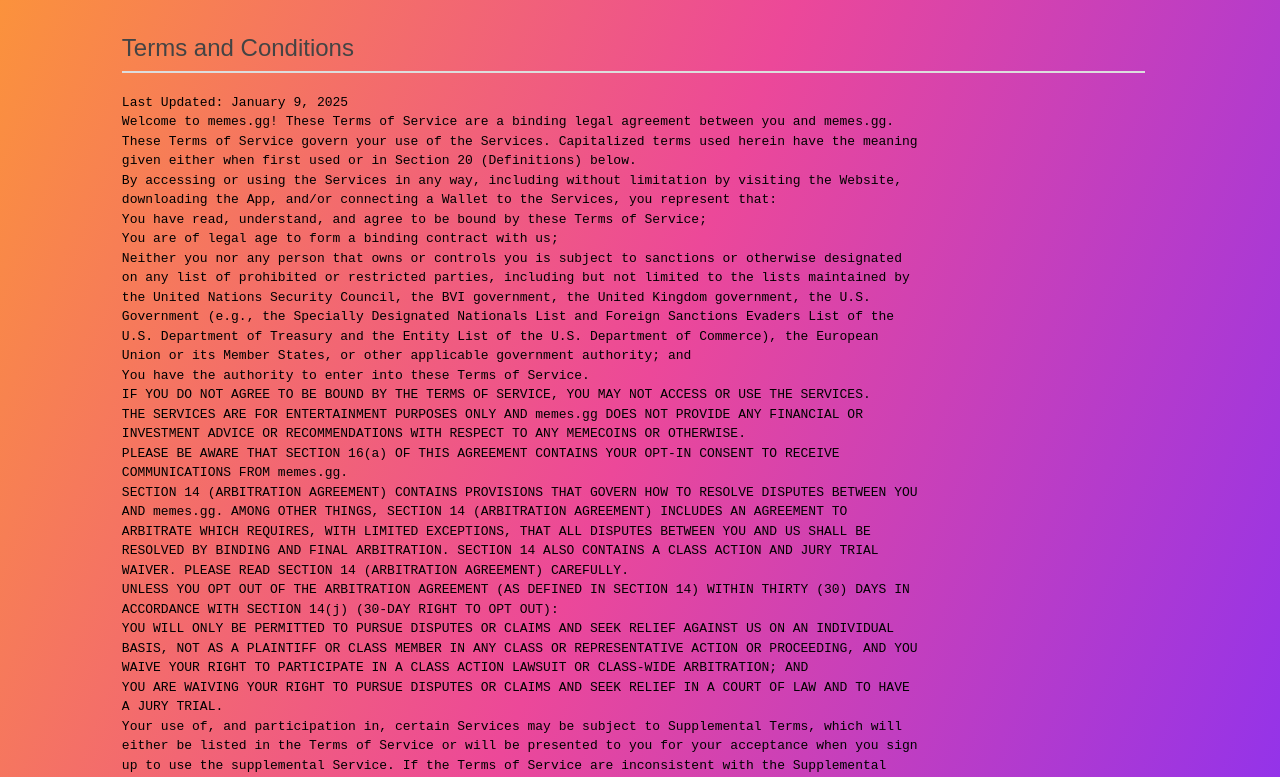
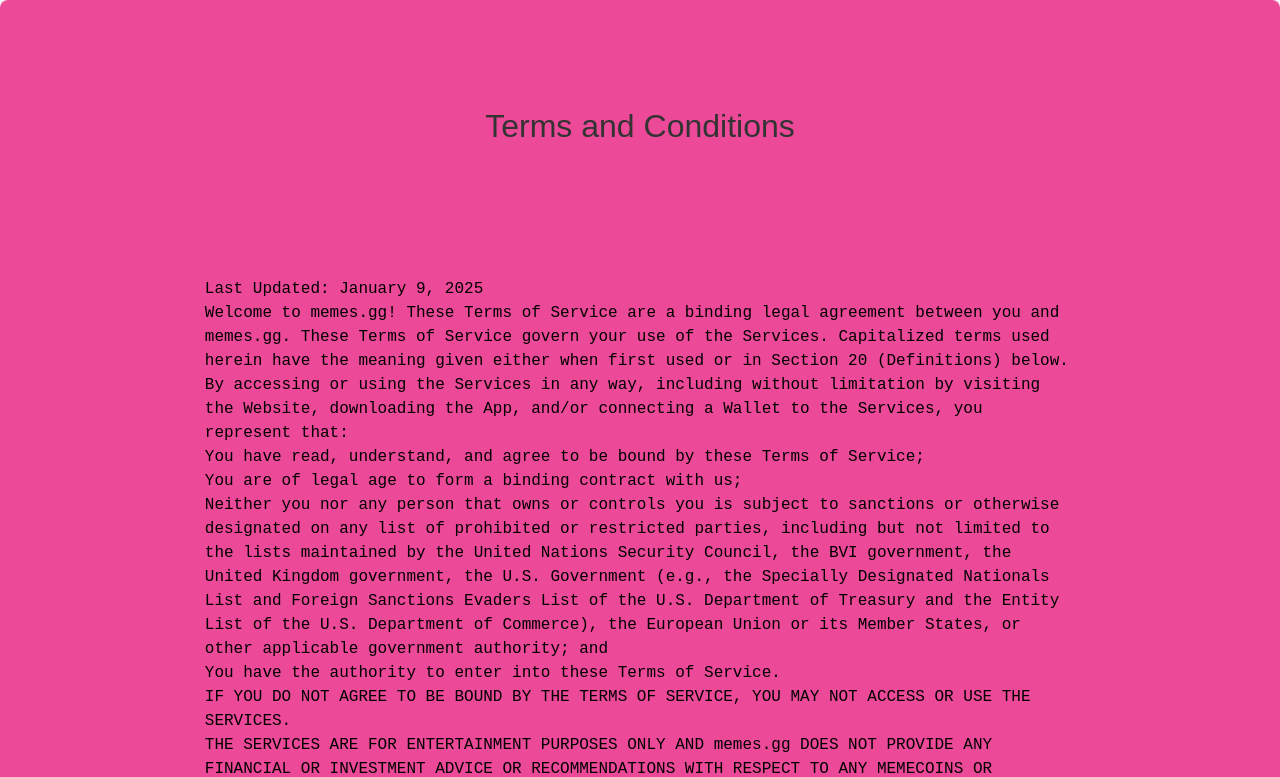
Before and after one commit to Shahidullah-Muffakir/memes, a React (Vite) app: page /terms in a window 1280 px wide. Shown: the top 777 px of the page. Built offline with nearby package versions, Linux system fonts and the light colour scheme.

Commit message:
change policy layout

```diff
--- a/index.html
+++ b/index.html
@@ -1,15 +1,37 @@
 <!doctype html>
 <html lang="en">
+
 <head>
   <meta charset="UTF-8" />
-    <link rel="icon" type="image/svg+xml" href="/vite.svg" />
+  <link rel="icon" type="image/svg+xml" href="/mainicon.png" />
   <meta name="viewport" content="width=device-width, initial-scale=1.0" />
   <link href="https://fonts.googleapis.com/css2?family=Outfit:wght@400;500;600;700&display=swap" rel="stylesheet">
+  <!-- Primary Meta Tags -->
+  <meta name="title" content="memes.gg | Find and trade memes before everyone else">
+  <meta name="description" content="Discover the latest memes and trade them before everyone else! Join memes.gg now.">
 
-    <title>Vite + React</title>
+  <!-- Open Graph / Facebook -->
+  <meta property="og:type" content="website">
+  <meta property="og:url" content="https://memes2025.netlify.app/">
+  <meta property="og:title" content="memes.gg | Find and trade memes before everyone else">
+  <meta property="og:description"
+    content="Discover the latest memes and trade them before everyone else! Join memes.gg now.">
+  <meta property="og:image" content="https://memes2025.netlify.app/mainicon.png">
+
+  <!-- Twitter -->
+  <meta property="twitter:card" content="summary_large_image">
+  <meta property="twitter:url" content="https://memes2025.netlify.app/">
+  <meta property="twitter:title" content="memes.gg | Find and trade memes before everyone else">
+  <meta property="twitter:description"
+    content="Discover the latest memes and trade them before everyone else! Join memes.gg now.">
+  <meta property="twitter:image" content="https://memes2025.netlify.app/mainicon.png">
+
+  <title>memes.gg | Find and trade memes before everyone else</title>
 </head>
+
 <body>
   <div id="root"></div>
   <script type="module" src="/src/main.jsx"></script>
 </body>
+
 </html>
--- a/src/App.css
+++ b/src/App.css
@@ -13,17 +13,27 @@
   /* Ensure the gradient covers the viewport height */
   width: 100vw;
   /* Full width */
-  background: linear-gradient(111.34deg, #FB923C 0%, #EC4899 50%, #9333EA 100%);
+  /* background: linear-gradient(111.34deg, #FB923C 0%, #EC4899 50%, #9333EA 100%); */
   background-attachment: fixed;
   /* Make the gradient stay fixed during scrolling */
-  padding-top: 25px;
+  /* padding-top: 25px; */
   display: flex;
   flex-direction: column;
   /* Ensures layout consistency */
   align-items: center;
-  padding-top: 25px;
+  /* padding-top: 25px; */
   /* max-width: 1440px; */
 
+  /* @media screen and (min-width: 767px) {
+    padding-left: 65px;
+    padding-right: 78px;
+    padding-top: 10px;
+  } */
+
+}
+.home{
+  background: linear-gradient(111.34deg, #FB923C 0%, #EC4899 50%, #9333EA 100%);
+  padding-top: 25px;
   @media screen and (min-width: 767px) {
     padding-left: 65px;
     padding-right: 78px;
@@ -31,7 +41,7 @@
   }
 
 }
-.mainContainer{
+.mainContainer {
   @media screen and (min-width: 767px) {
 
 
@@ -72,19 +82,22 @@
   height: 320px;
   /* min-width: 382px; */
   padding: 10px;
+
   @media screen and (max-width: 767px) {
-      min-width: 382px;
-      margin-top: -34px;
+    min-width: 382px;
+    margin-top: -34px;
 
 
   }
+
   @media screen and (min-width: 767px) {
     display: none;
 
   }
 }
-.bannerImageDesktop{
-    width: 575px;
+
+.bannerImageDesktop {
+  width: 575px;
 
 }
 
@@ -123,6 +136,11 @@
   text-decoration-skip-ink: none;
   color: white;
 
+  @media screen and (max-width: 767px) {
+    padding-top: 10px;
+
+  }
+
   span {
     color: rgb(192, 255, 153);
     display: block
@@ -156,10 +174,20 @@
   display: flex;
   justify-content: center;
   padding-top: 5px;
+  @media screen and (max-width: 767px) {
+    padding-top: 0px;
+
+  }
 
   img {
     height: 60px;
     width: 180px;
+
+    @media screen and (max-width: 767px) {
+      height: 52px;
+      width: 170px;
+
+    }
   }
 
   @media screen and (min-width: 767px) {
--- a/src/Home.jsx
+++ b/src/Home.jsx
@@ -39,7 +39,7 @@
   const [count, setCount] = useState(0)
 
   return (
-    <div className="app">
+    <div className="app home">
       <div className='headerDesktop'>
         <div className='leftCol'>
           <div className='icons'>
--- a/src/Policy.css
+++ b/src/Policy.css
@@ -3,15 +3,19 @@
     line-height: 1.6;
     padding: 30px;
     /* background-color: #f8f8f8; */
+    background-color: #EC4998;
+
   }
 
   .policy-container {
-    max-width: 800px;
-    margin: 0 auto;
+    /* max-width: 800px; */
+    /* margin: 0 auto; */
     /* background-color: #ffffff; */
-    padding: 20px;
+    padding: 8vw;
     border-radius: 8px;
     box-shadow: 0 2px 10px rgba(0, 0, 0, 0.1);
+    background-color: #EC4998;
+    width: 100%;
   }
 
   .policy-container h1 {
--- a/src/TermsOfService.jsx
+++ b/src/TermsOfService.jsx
@@ -12,11 +12,14 @@
   }, []);
 
   return (
-    <div>
-      <h2>Terms and Conditions</h2>
+    <div className='policy-container'>
+      <h1>Terms and Conditions</h1>
+
       <pre
         style={{
-          maxWidth: '800px',  // Limit width
+       // Limit width
+       fontSize:'16px',
+       padding: '8vw',
           wordWrap: 'break-word',  // Ensure text breaks and wraps
           whiteSpace: 'pre-wrap',  // Preserve spaces and line breaks but allow wrapping
           overflowWrap: 'break-word',  // Ensure long words break when necessary
```
Also changed, not shown: public/mainicon.png (added), public/memes.png (added). Lines whose indentation alone changed are shown as unchanged.
